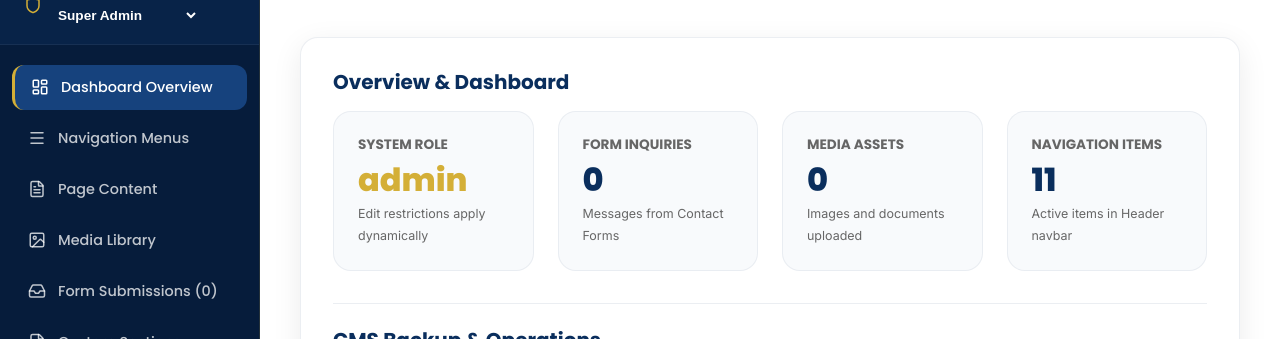
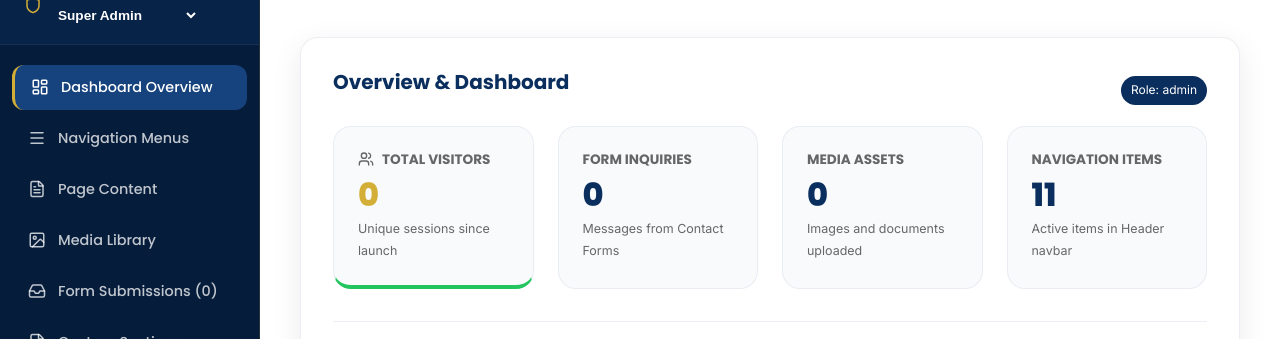
Before and after one commit to msuhailc-47/bigsite, a React (Vite) app: page / in a window 1280 px wide. Shown: the part 132-471 px from the top of the page. Built offline with nearby package versions, Linux system fonts and the light colour scheme; no server answers; the database is empty; sample sign-in values are in the browser's storage.

Commit message:
feat: add real-time visitor counter to admin dashboard

```diff
--- a/src/components/admin/OverviewTab.jsx
+++ b/src/components/admin/OverviewTab.jsx
@@ -1,5 +1,7 @@
-import React from 'react';
-import { FileDown, Upload, RefreshCw } from 'lucide-react';
+import React, { useState, useEffect } from 'react';
+import { FileDown, Upload, RefreshCw, Users } from 'lucide-react';
+import { doc, onSnapshot } from 'firebase/firestore';
+import { db } from '../../firebase';
 
 export default function OverviewTab({
   userRole,
@@ -11,14 +13,33 @@ export default function OverviewTab({
   resetAll,
   isReadOnly
 }) {
+  const [totalVisitors, setTotalVisitors] = useState(0);
+
+  useEffect(() => {
+    // Listen to real-time analytics
+    const unsub = onSnapshot(doc(db, 'dorek_cms', 'analytics'), (docSnap) => {
+      if (docSnap.exists() && docSnap.data().totalVisitors) {
+        setTotalVisitors(docSnap.data().totalVisitors);
+      }
+    });
+    return () => unsub();
+  }, []);
+
   return (
     <div className="admin-panel-card animate-fadeIn">
-      <h3>Overview & Dashboard</h3>
+      <div style={{ display: 'flex', justifyContent: 'space-between', alignItems: 'center', marginBottom: '15px' }}>
+        <h3>Overview & Dashboard</h3>
+        <span style={{ fontSize: '12px', padding: '4px 10px', background: 'var(--primary)', color: 'white', borderRadius: '20px' }}>
+          Role: {userRole}
+        </span>
+      </div>
       <div className="overview-stats-grid">
-        <div className="stat-card">
-          <h4>System Role</h4>
-          <div className="stat-value text-gold">{userRole}</div>
-          <p>Edit restrictions apply dynamically</p>
+        <div className="stat-card" style={{ borderBottom: '4px solid #22c55e' }}>
+          <h4 style={{ display: 'flex', alignItems: 'center', gap: '8px' }}>
+            <Users size={16} /> Total Visitors
+          </h4>
+          <div className="stat-value text-gold">{totalVisitors.toLocaleString()}</div>
+          <p>Unique sessions since launch</p>
         </div>
         <div className="stat-card">
           <h4>Form Inquiries</h4>
```
